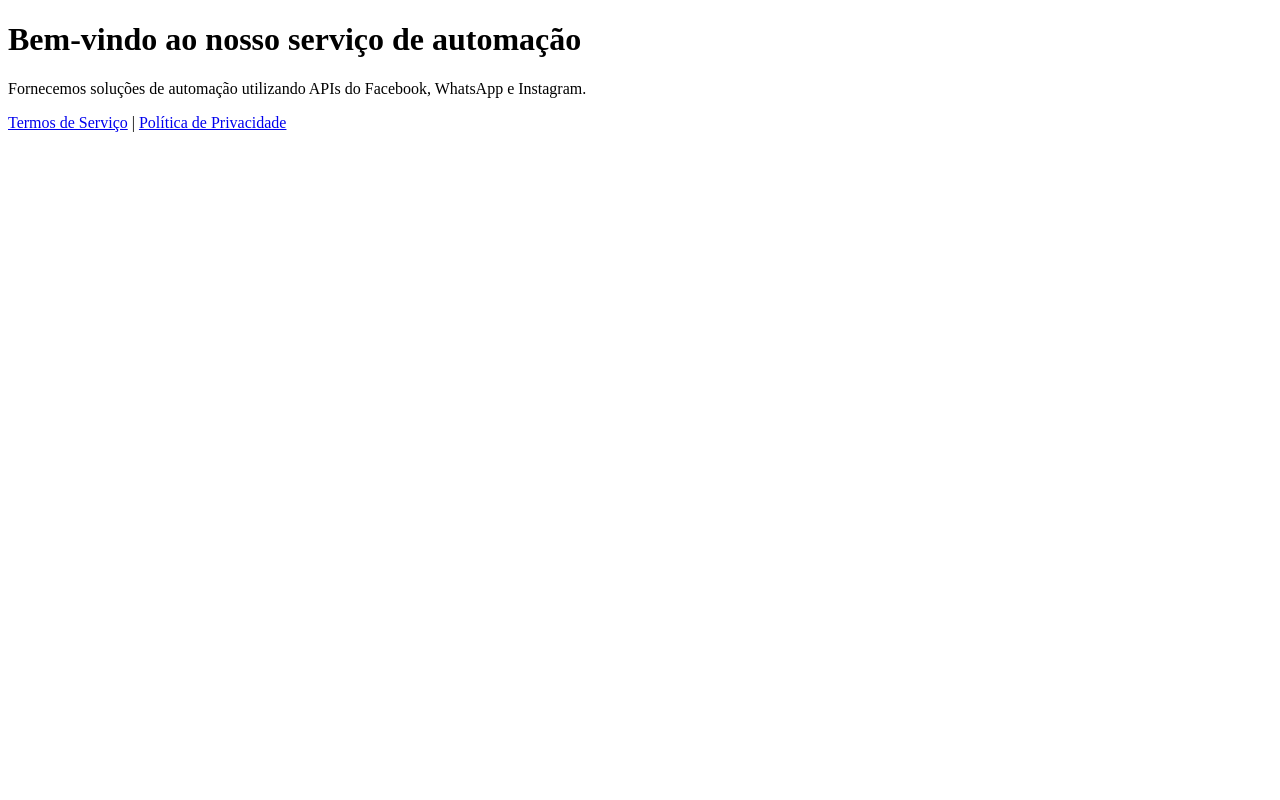
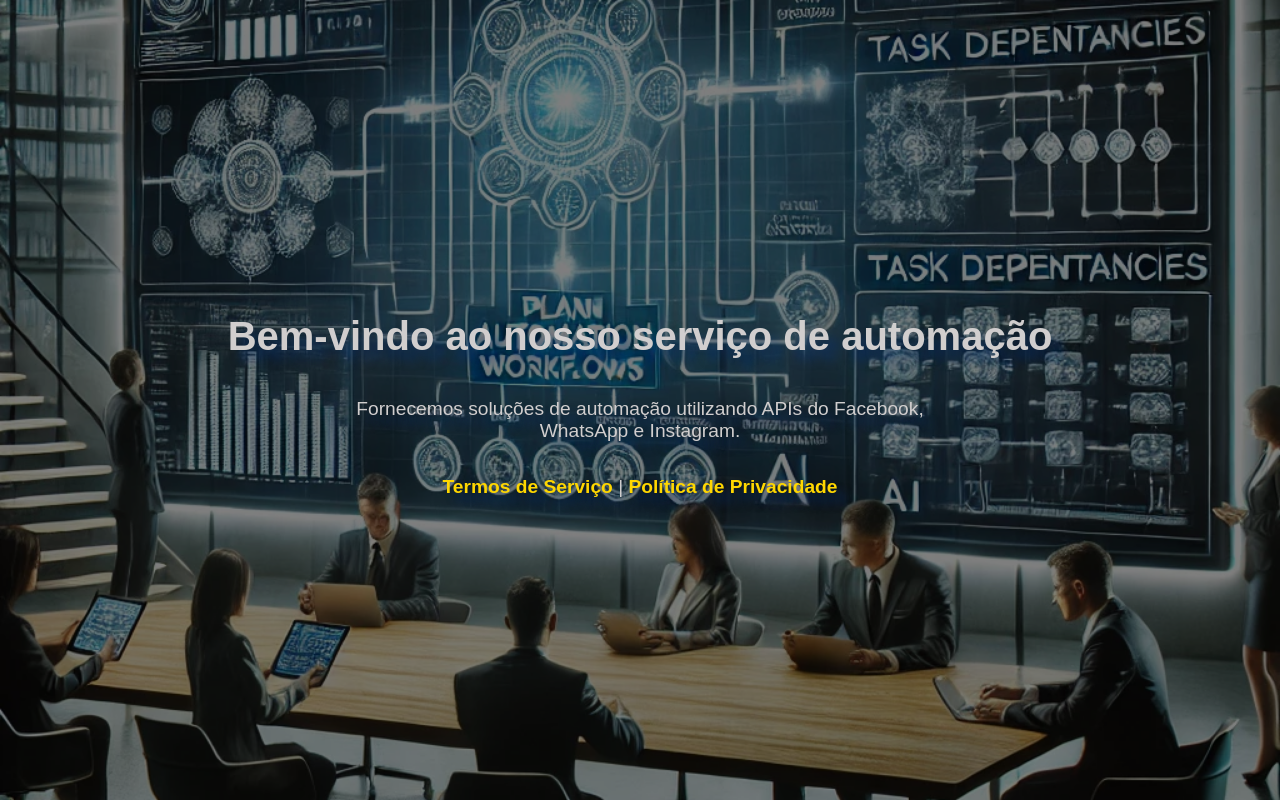
Before and after one commit to lucas-foli/automafluxo, a plain HTML site: page index.html in a window 1280 px wide. Drawn offline with Linux system fonts and the light colour scheme.

Commit message:
adding images

```diff
--- a/index.html
+++ b/index.html
@@ -5,6 +5,7 @@
     <meta charset="UTF-8">
     <meta name="viewport" content="width=device-width, initial-scale=1.0">
     <title>Bem-vindo</title>
+    <link rel="stylesheet" href="styles.css">
 </head>
 <body>
     <h1>Bem-vindo ao nosso serviço de automação</h1>
--- /dev/null
+++ b/styles.css
@@ -0,0 +1,52 @@
+body {
+    background-size: cover;
+    background-position: center;
+    background-repeat: no-repeat;
+    height: 100vh;
+    margin: 0;
+    display: flex;
+    align-items: center;
+    justify-content: center;
+    text-align: center;
+    color: #d1cece;
+    font-family: Arial, sans-serif;
+    flex-direction: column;
+    background-image: url('./assets/image1.png');
+    text-align: center;
+    font-family: Arial, sans-serif;
+    justify-content: center;
+    align-items: center;
+}
+
+.logo-container
+ {
+    z-index: 100px;
+ }
+h1 {
+    font-size: 2.5em;
+    margin-bottom: 20px;
+    text-shadow: 10px 10px 10px rgba(2, 46, 118, 0.5);
+}
+p {
+    font-size: 1.2em;
+    margin-bottom: 15px;
+    max-width: 600px;
+    text-shadow: 10px 10px 10px rgba(2, 46, 118, 0.5);
+}
+a {
+    color: #FFD700;
+    font-weight: bold;
+    text-decoration: none;
+    text-shadow: 10px 10px 10px rgba(2, 46, 118, 0.5);
+}
+
+body::before {
+    content: "";
+    position: absolute;
+    top: 0;
+    left: 0;
+    width: 100%;
+    height: 100%;
+    background: rgba(0, 0, 0, 0.5); /* Ajuste a opacidade aqui */
+    z-index: -1;
+}
```
Also changed, not shown: politica.html (+1 -0 lines), termos.html (+1 -0 lines), assets/image1.png (added), 1 other file.
